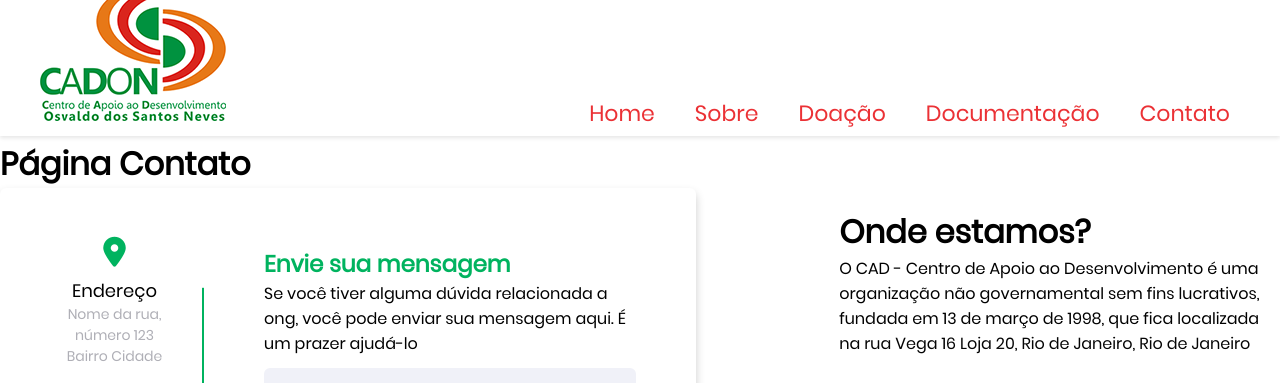
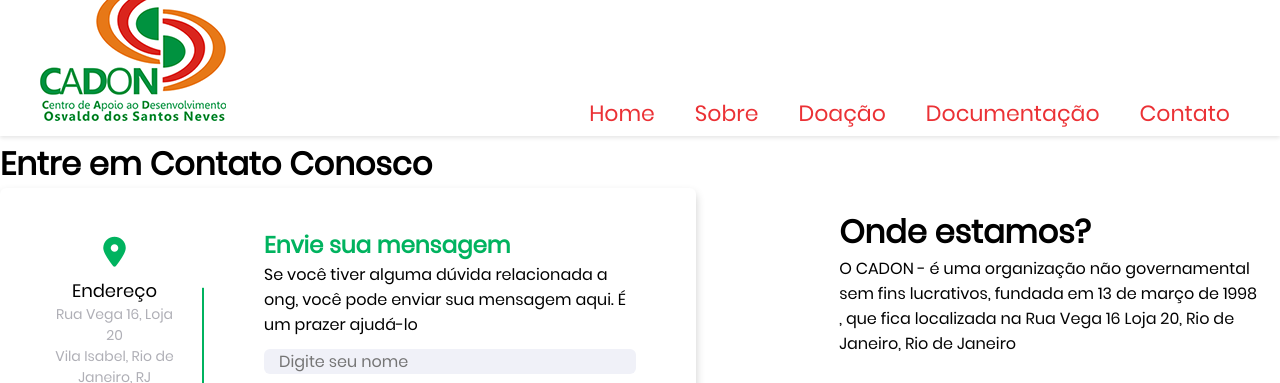
Before and after one commit to DagLeal/projetoOng, a Django app: page /contato/ in a window 1280 px wide; the page is wider, and only the part inside the window is pictured. Shown: the top 383 px of that part. Run offline with Django 5.2, Linux system fonts and the light colour scheme.

Commit message:
Ajustes contato e outros

```diff
--- a/cadon/settings.py
+++ b/cadon/settings.py
@@ -126,8 +126,10 @@
 EMAIL_HOST = 'smtp.gmail.com'  # ou outro servidor
 EMAIL_PORT = 587
 EMAIL_USE_TLS = True
-EMAIL_HOST_USER = 'seu@email.com'
-EMAIL_HOST_PASSWORD = 'sua-senha-ou-app-password'
+EMAIL_HOST_USER = 'dagner.leal@soulasalle.com.br'
+EMAIL_HOST_PASSWORD = 'fmteybtflnyyoxf'
+DEFAULT_FROM_EMAIL = EMAIL_HOST_USER
+CONTACT_EMAIL = 'dagner.leal@soulasalle.com.br'
 
 X_FRAME_OPTIONS = 'SAMEORIGIN'
 
--- a/core/static/css/estilo.css
+++ b/core/static/css/estilo.css
@@ -325,14 +325,12 @@
 }
 
 .right-side .input-box {
-  height: 50px;
   width: 100%;
   margin: 12px 0;
 }
 
 .right-side .input-box input,
 .right-side .input-box textarea {
-  height: 100%;
   width: 100%;
   border: none;
   outline: none;
--- a/core/static/js/script.js
+++ b/core/static/js/script.js
@@ -28,14 +28,27 @@
     function mostrarDocumento() {
         const id = select.value;
         const doc = documentos.find(d => d.pk == id);
+        const container = document.getElementById("documentoSelecionado");
+        const downloadDiv = document.getElementById("botaoDownload");
+
         if (!doc) {
             container.innerHTML = "";
+            downloadDiv.innerHTML = "";
             return;
         }
 
-        const url = "/media/" + doc.fields.arquivo;
+        const path = doc.fields.arquivo.startsWith('/') ? doc.fields.arquivo : '/' + doc.fields.arquivo;
+        const url = "/media" + path;
         const ext = url.split('.').pop().toLowerCase();
 
+        // Botão de download (aparece só se for PDF)
+        if (ext === 'pdf') {
+            downloadDiv.innerHTML = `<a href="${url}" class="btn btn-success" download>⬇️ Baixar PDF</a>`;
+        } else {
+            downloadDiv.innerHTML = "";
+        }
+
+        // Exibição do conteúdo
         if (['png', 'jpg', 'jpeg', 'gif', 'bmp', 'webp'].includes(ext)) {
             container.innerHTML = `<img src="${url}" style="max-width: 90%; height: auto;">`;
         } else if (ext === 'pdf') {
@@ -44,8 +57,8 @@
             container.innerHTML = `<a href="${url}" class="btn btn-primary" target="_blank">📊 Baixar Planilha</a>`;
         } else {
             container.innerHTML = `<a href="${url}" class="btn btn-primary" target="_blank">📄 Baixar Documento</a>`;
-        }
     }
+}
 
     select.addEventListener("change", mostrarDocumento);
     if (select.value) mostrarDocumento();
--- a/core/templates/base.html
+++ b/core/templates/base.html
@@ -106,8 +106,9 @@
 
 
           <div id="footer_copyright">
-              &#169
-              2024 all rights reserved
+
+
+
           </div>
 
         </footer>
--- a/core/templates/contato.html
+++ b/core/templates/contato.html
@@ -3,7 +3,8 @@
 {% block title %}CADON - Contato{% endblock %}
 
 {% block content %}
-<h1>Página Contato</h1>
+<h1>Entre em Contato Conosco</h1>
+
 <div id="contact-page">
     <div class = "container">
         <div class = "content">
@@ -11,8 +12,8 @@
                 <div class = "address details">
                     <i class = "fas fa-map-marker-alt"></i>
                     <div class = "topic">Endereço</div>
-                    <div class = "text-one">Nome da rua, número 123</div>
-                    <div class = "text-two">Bairro Cidade</div>
+                    <div class = "text-one">Rua Vega 16, Loja 20</div>
+                    <div class = "text-two">Vila Isabel, Rio de Janeiro, RJ</div>
                 </div>
                 <div class = "address details">
                     <i class = "fas fa-phone-alt"></i>
@@ -23,8 +24,7 @@
                 <div class = "address details">
                     <i class = "fas fa-envelope"></i>
                     <div class = "topic">Email</div>
-                    <div class = "text-one">cadonbr@cadonbr.org</div>
-                    <div class = "text-two">iguinho@gmail.com</div>
+                    <div class = "text-one">cadon.org@gmail.com</div>
                 </div>
             </div>
             <div class = "right-side">
@@ -32,20 +32,19 @@
                 <p>Se você tiver alguma dúvida relacionada a ong, você pode enviar sua mensagem aqui.
                     É um prazer ajudá-lo</p>
 
-                <form action = "#">
-                    <div class = "input-box">
-                        <input type = "text" placeholder="Digite seu nome">
-                    </div>
-
-                    <div class = "input-box">
-                        <input type="text" placeholder="Digite seu email">
-                    </div>
-
-                    <div class = "input-box message-box">
-                        <textarea placeholder="Digite sua mensagem"></textarea>
+                <form action="{% url 'enviar_contato' %}" method="POST">
+                    {% csrf_token %}
+                    <div class="input-box">
+                        <input type="text" name="nome" placeholder="Digite seu nome" required>
                     </div>
                     <div class="input-box">
-                        <input type="button" class="myButton" value="Doar">
+                        <input type="email" name="email" placeholder="Digite seu email" required>
+                    </div>
+                    <div class="input-box message-box">
+                        <textarea name="mensagem" placeholder="Digite sua mensagem" rows="6" required></textarea>
+                    </div>
+                    <div class="input-box">
+                        <input type="submit" class="myButton" value="Enviar">
                     </div>
                 </form>
             </div>
@@ -58,9 +57,9 @@
         <div class="conteudo">
             <div id="TextoOnde">
                 <p>
-                  O CAD - Centro de Apoio ao Desenvolvimento é uma organização não governamental sem fins lucrativos,
-                    fundada em 13 de março de 1998, que fica localizada na
-                    <a href='https://maps.app.goo.gl/TqrTXrPgkeW8mehD9' id='TextoMapa'>rua Vega 16 Loja 20,
+                  O CADON - é uma organização não governamental sem fins lucrativos, fundada em 13 de março de 1998
+                    , que fica localizada na
+                    <a href='https://maps.app.goo.gl/TqrTXrPgkeW8mehD9' id='TextoMapa'>Rua Vega 16 Loja 20,
                         Rio de Janeiro, Rio de Janeiro</a>
                 </p>
             </div>
--- a/core/templates/documentacao.html
+++ b/core/templates/documentacao.html
@@ -4,7 +4,7 @@
 {% block content %}
 <div class="conteudo" style="text-align: center;">
     <section class="doc-main">
-        <h1>Documentação</h1>
+        <h1 class="titulo">Documentação</h1>
 
         <select id="documentoSelect" onchange="mostrarDocumento()">
             <option value="">Selecione um documento</option>
@@ -15,7 +15,9 @@
             {% endfor %}
         </select>
 
-        <div id="documentoSelecionado" style="margin-top: 20px;">
+                    <div id="botaoDownload" style="margin-top: 15px;"></div>
+
+        <div id="documentoSelecionado" style="margin-top: 20px; width: 100%;">
             {% if ultimo_documento %}
                 {% if ultimo_documento.tipo == 'imagem' %}
                     <img id="arquivoVisual" src="{{ ultimo_documento.arquivo.url }}" style="max-width: 90%; height: auto;">
--- a/core/urls.py
+++ b/core/urls.py
@@ -12,5 +12,6 @@
     path('documentacao/', views.documentacao, name='documentacao'),
     path('contato/', views.contato, name='contato'),
     path('doacao/', views.doacao, name='doacao'),
+    path('enviar-contato/', views.enviar_contato, name='enviar_contato'),
     path('qr/<int:doacao_id>/', views.gerar_qr_code_pix, name='qr_pix'),
 ]
--- a/core/views.py
+++ b/core/views.py
@@ -1,10 +1,13 @@
 import qrcode
 from io import BytesIO
 from django.http import HttpResponse
-from django.shortcuts import render
 from .models import Doacao
 from .models import Documento
 from django.core import serializers
+from django.core.mail import send_mail
+from django.shortcuts import render, redirect
+from django.conf import settings
+from django.contrib import messages
 
 def gerar_qr_code_pix(request, doacao_id):
     doacao = Doacao.objects.get(id=doacao_id)
@@ -80,5 +83,36 @@
 def contato(request):
     return render(request, 'contato.html')
 
+
+def enviar_contato(request):
+    if request.method == 'POST':
+        nome = request.POST.get('nome')
+        email = request.POST.get('email')
+        mensagem = request.POST.get('mensagem')
+
+        corpo_email = f"""
+        Nova mensagem do site:
+
+        Nome: {nome}
+        E-mail: {email}
+
+        Mensagem:
+        {mensagem}
+        """
+
+        send_mail(
+            subject="Nova mensagem do formulário de contato",
+            message=corpo_email,
+            from_email=settings.DEFAULT_FROM_EMAIL,
+            recipient_list=[settings.CONTACT_EMAIL],  # ou escreva diretamente o e-mail, ex: ['voce@gmail.com']
+            fail_silently=False,
+        )
+
+        messages.success(request, 'Mensagem enviada com sucesso!')
+        return redirect('contato')  # redirecione para a mesma página ou outra
+
+    return redirect('contato')
+
+
 def doacao(request):
     return render(request, 'doacao.html')
```
Also changed, not shown: db.sqlite3, media/documentos/8T65barkc-1176266889.png (added).
